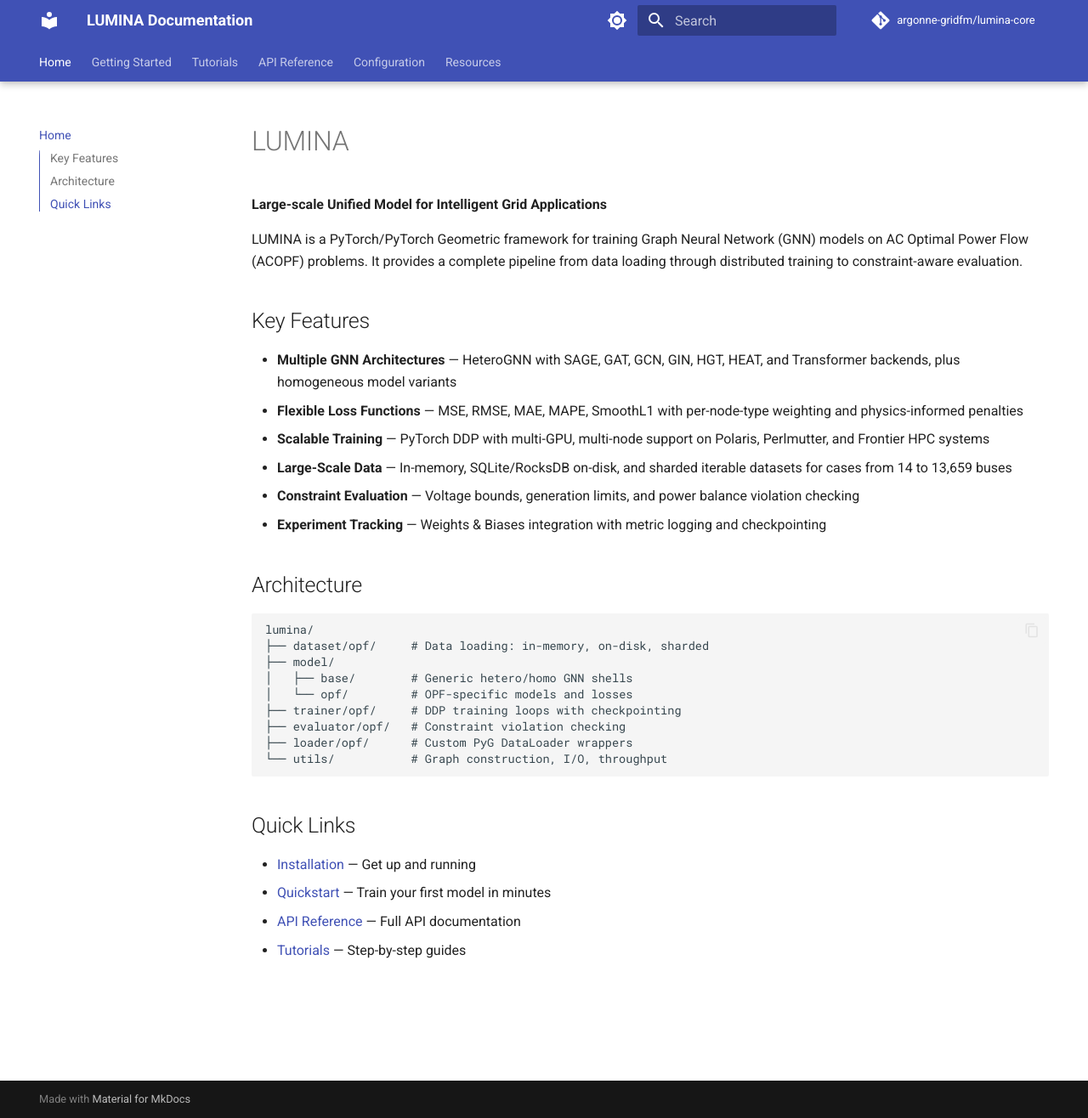
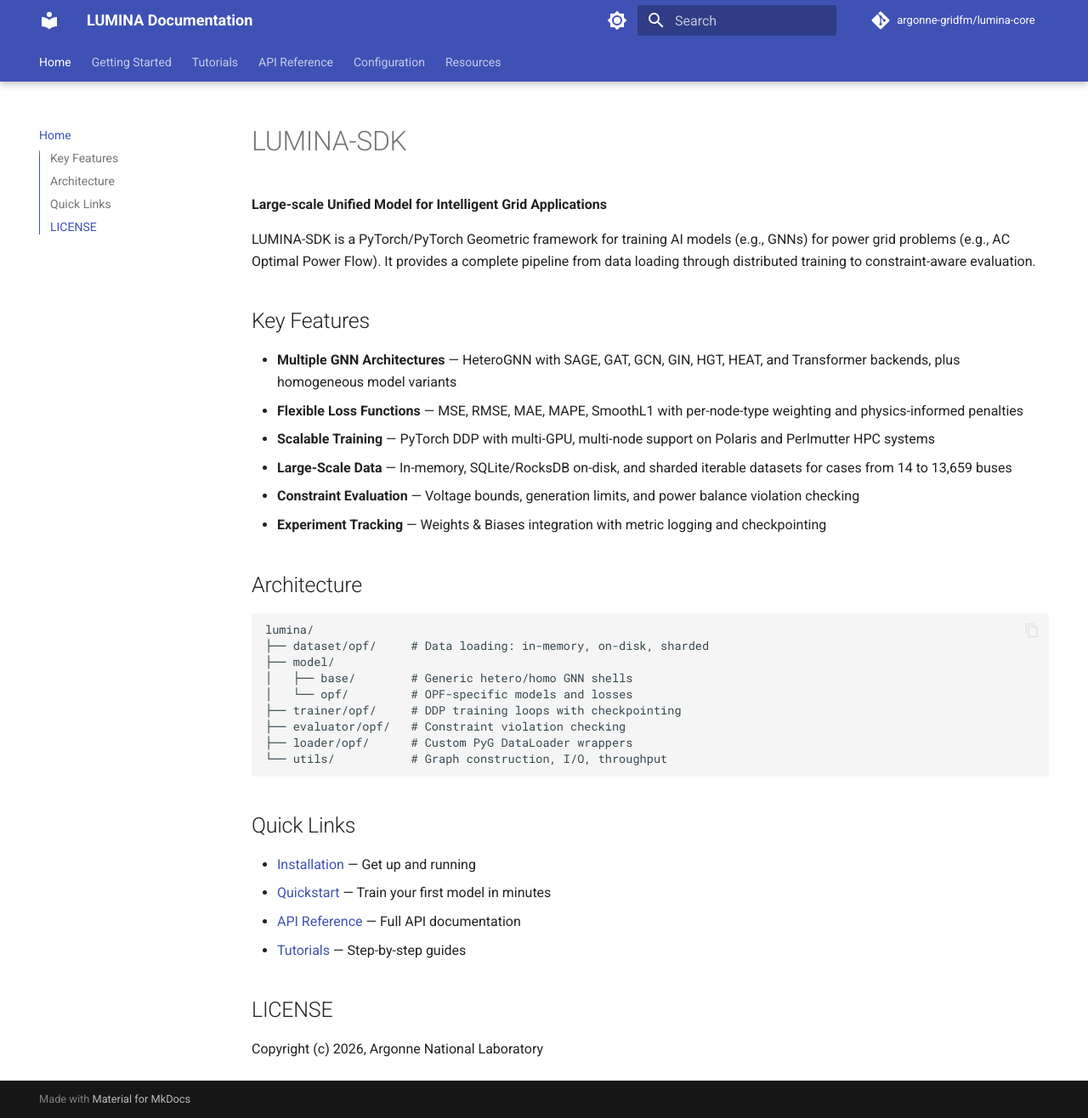
Before and after one commit to argonne-gridfm/lumina-sdk, an MkDocs documentation site: the page built from docs/index.md, in a window 1280 px wide and 1316 px high. Shown: the whole window at 85% size. Built offline with MkDocs 1.6.1 and Material for MkDocs 9.7.7, drawn with Linux system fonts in a browser that asks for light colours; comment, search, counter and statistics services are not loaded.

Commit message:
docs: drop Frontier (OLCF) references after HPC removal
Removes mentions of Frontier from the MkDocs site to match
cleanup/remove-sensitive-features:
- index.md, getting-started/installation.md: drop Frontier from HPC system list
- configuration.md: remove configs/config.frontier.ddp.yaml row
- tutorials/hpc.md: remove the Frontier section and update intro
- tutorials/index.md: drop Frontier from HPC tutorial description

Also picks up a small WIP rename (LUMINA → LUMINA-SDK) on the landing page.

```diff
--- a/docs/index.md
+++ b/docs/index.md
@@ -1,14 +1,14 @@
-# LUMINA
+# LUMINA-SDK
 
 **Large-scale Unified Model for Intelligent Grid Applications**
 
-LUMINA is a PyTorch/PyTorch Geometric framework for training Graph Neural Network (GNN) models on AC Optimal Power Flow (ACOPF) problems. It provides a complete pipeline from data loading through distributed training to constraint-aware evaluation.
+LUMINA-SDK is a PyTorch/PyTorch Geometric framework for training AI models (e.g., GNNs) for power grid problems (e.g., AC Optimal Power Flow). It provides a complete pipeline from data loading through distributed training to constraint-aware evaluation.
 
 ## Key Features
 
 - **Multiple GNN Architectures** — HeteroGNN with SAGE, GAT, GCN, GIN, HGT, HEAT, and Transformer backends, plus homogeneous model variants
 - **Flexible Loss Functions** — MSE, RMSE, MAE, MAPE, SmoothL1 with per-node-type weighting and physics-informed penalties
-- **Scalable Training** — PyTorch DDP with multi-GPU, multi-node support on Polaris, Perlmutter, and Frontier HPC systems
+- **Scalable Training** — PyTorch DDP with multi-GPU, multi-node support on Polaris and Perlmutter HPC systems
 - **Large-Scale Data** — In-memory, SQLite/RocksDB on-disk, and sharded iterable datasets for cases from 14 to 13,659 buses
 - **Constraint Evaluation** — Voltage bounds, generation limits, and power balance violation checking
 - **Experiment Tracking** — Weights & Biases integration with metric logging and checkpointing
@@ -33,3 +33,8 @@ lumina/
 - [Quickstart](getting-started/quickstart.md) — Train your first model in minutes
 - [API Reference](api/dataset.md) — Full API documentation
 - [Tutorials](tutorials/training.md) — Step-by-step guides
+
+
+## LICENSE
+
+Copyright (c) 2026, Argonne National Laboratory
```
Also changed, not shown: docs/configuration.md (+3 -4 lines), docs/getting-started/installation.md (+1 -1 lines), docs/tutorials/hpc.md (+1 -17 lines), docs/tutorials/index.md (+1 -1 lines).
